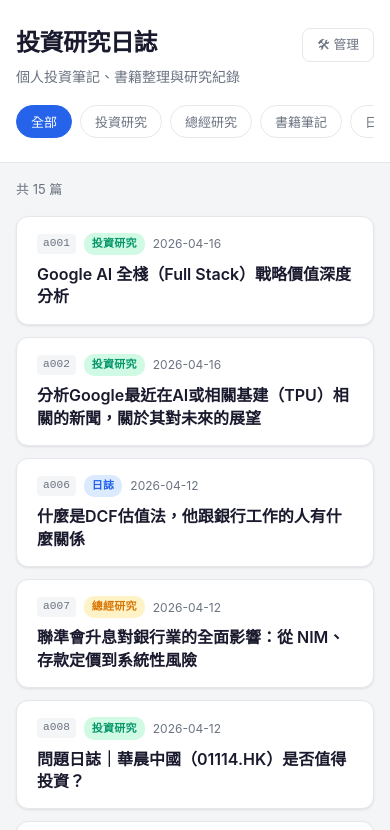
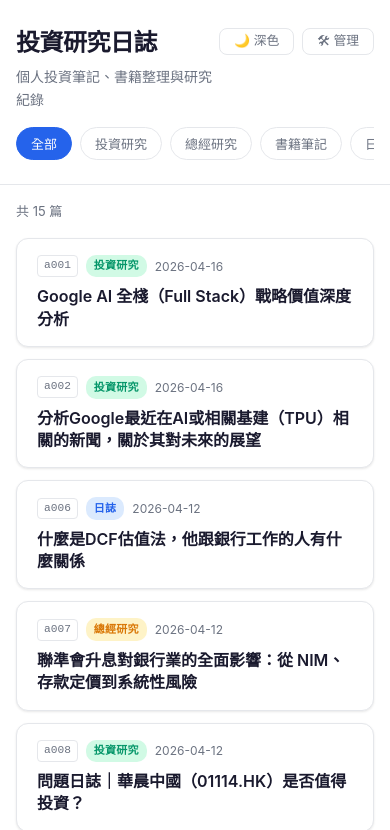
Before and after one commit to LukCabbage/journal, a plain HTML site: page index.html in a window 390 px wide. Shown: the top 830 px of the page. Drawn offline with Linux system fonts and the light colour scheme.

Commit message:
feat: add light/dark mode toggle button, default to white background
Made-with: Cursor

```diff
--- a/index.html
+++ b/index.html
@@ -1,35 +1,32 @@
 <!DOCTYPE html>
-<html lang="zh-Hant">
+<html lang="zh-Hant" data-theme="light">
 <head>
   <meta charset="UTF-8" />
   <meta name="viewport" content="width=device-width, initial-scale=1" />
   <title>投資研究日誌</title>
   <style>
-    :root {
-      --bg: #f4f5f7;
+    /* ── Light theme (default) ── */
+    :root,
+    [data-theme="light"] {
+      --bg: #ffffff;
       --surface: #ffffff;
       --text: #1a1a2e;
       --muted: #6b7280;
       --border: #e5e7eb;
       --accent: #2563eb;
       --accent-soft: #dbeafe;
-      --tag-research: #059669;
-      --tag-research-bg: #d1fae5;
-      --tag-book: #7c3aed;
-      --tag-book-bg: #ede9fe;
-      --tag-macro: #d97706;
-      --tag-macro-bg: #fef3c7;
-      --tag-trade: #dc2626;
-      --tag-trade-bg: #fee2e2;
-      --tag-journal: #2563eb;
-      --tag-journal-bg: #dbeafe;
+      --tag-research: #059669; --tag-research-bg: #d1fae5;
+      --tag-book: #7c3aed;     --tag-book-bg: #ede9fe;
+      --tag-macro: #d97706;    --tag-macro-bg: #fef3c7;
+      --tag-trade: #dc2626;    --tag-trade-bg: #fee2e2;
+      --tag-journal: #2563eb;  --tag-journal-bg: #dbeafe;
       --shadow: 0 1px 3px rgba(0,0,0,0.06), 0 1px 2px rgba(0,0,0,0.04);
       --shadow-hover: 0 10px 25px rgba(0,0,0,0.08);
       --radius: 12px;
     }
 
-    @media (prefers-color-scheme: dark) {
-      :root {
+    /* ── Dark theme ── */
+    [data-theme="dark"] {
       --bg: #0f172a;
       --surface: #1e293b;
       --text: #f1f5f9;
@@ -37,19 +34,13 @@
       --border: #334155;
       --accent: #60a5fa;
       --accent-soft: #1e3a5f;
-        --tag-research: #34d399;
-        --tag-research-bg: #064e3b;
-        --tag-book: #a78bfa;
-        --tag-book-bg: #3b0764;
-        --tag-macro: #fbbf24;
-        --tag-macro-bg: #78350f;
-        --tag-trade: #f87171;
-        --tag-trade-bg: #7f1d1d;
-        --tag-journal: #60a5fa;
-        --tag-journal-bg: #1e3a5f;
+      --tag-research: #34d399; --tag-research-bg: #064e3b;
+      --tag-book: #a78bfa;     --tag-book-bg: #3b0764;
+      --tag-macro: #fbbf24;    --tag-macro-bg: #78350f;
+      --tag-trade: #f87171;    --tag-trade-bg: #7f1d1d;
+      --tag-journal: #60a5fa;  --tag-journal-bg: #1e3a5f;
       --shadow: 0 1px 3px rgba(0,0,0,0.3);
       --shadow-hover: 0 10px 25px rgba(0,0,0,0.4);
-      }
     }
 
     * { box-sizing: border-box; margin: 0; padding: 0; }
@@ -60,6 +51,7 @@
       color: var(--text);
       line-height: 1.6;
       min-height: 100vh;
+      transition: background 0.2s, color 0.2s;
     }
 
     .header {
@@ -72,22 +64,34 @@
       backdrop-filter: blur(10px);
     }
 
-    .header-inner {
-      max-width: 720px;
-      margin: 0 auto;
+    .header-inner { max-width: 720px; margin: 0 auto; }
+
+    .header h1 { font-size: 1.5rem; font-weight: 700; letter-spacing: -0.02em; }
+    .header p { color: var(--muted); font-size: 0.875rem; margin-top: 0.25rem; }
+
+    .header-actions {
+      display: flex;
+      gap: 8px;
+      align-items: center;
+      flex-shrink: 0;
+      margin-top: 4px;
     }
 
-    .header h1 {
-      font-size: 1.5rem;
-      font-weight: 700;
-      letter-spacing: -0.02em;
+    .header-btn {
+      font-size: 0.8rem;
+      padding: 6px 14px;
+      border: 1px solid var(--border);
+      border-radius: 8px;
+      color: var(--muted);
+      text-decoration: none;
+      background: transparent;
+      cursor: pointer;
+      font-family: inherit;
+      white-space: nowrap;
+      transition: border-color 0.15s, color 0.15s;
+      line-height: 1;
     }
-
-    .header p {
-      color: var(--muted);
-      font-size: 0.875rem;
-      margin-top: 0.25rem;
-    }
+    .header-btn:hover { border-color: var(--accent); color: var(--accent); }
 
     .filters {
       display: flex;
@@ -112,17 +116,9 @@
       font-family: inherit;
     }
     .filter-btn:hover { border-color: var(--accent); color: var(--accent); }
-    .filter-btn.active {
-      background: var(--accent);
-      color: #fff;
-      border-color: var(--accent);
-    }
+    .filter-btn.active { background: var(--accent); color: #fff; border-color: var(--accent); }
 
-    .main {
-      max-width: 720px;
-      margin: 0 auto;
-      padding: 1rem;
-    }
+    .main { max-width: 720px; margin: 0 auto; padding: 1rem; }
 
     .article-list { list-style: none; }
 
@@ -138,10 +134,7 @@
       box-shadow: var(--shadow);
       transition: box-shadow 0.2s, transform 0.2s;
     }
-    .article-card:hover {
-      box-shadow: var(--shadow-hover);
-      transform: translateY(-1px);
-    }
+    .article-card:hover { box-shadow: var(--shadow-hover); transform: translateY(-1px); }
 
     .card-top {
       display: flex;
@@ -151,40 +144,20 @@
     }
 
     .tag {
-      font-size: 0.6875rem;
-      font-weight: 600;
-      padding: 0.15rem 0.5rem;
-      border-radius: 10px;
-      letter-spacing: 0.02em;
+      font-size: 0.6875rem; font-weight: 600;
+      padding: 0.15rem 0.5rem; border-radius: 10px; letter-spacing: 0.02em;
     }
     .tag-投資研究 { color: var(--tag-research); background: var(--tag-research-bg); }
-    .tag-書籍筆記 { color: var(--tag-book); background: var(--tag-book-bg); }
-    .tag-總經研究 { color: var(--tag-macro); background: var(--tag-macro-bg); }
-    .tag-交易策略 { color: var(--tag-trade); background: var(--tag-trade-bg); }
-    .tag-日誌 { color: var(--tag-journal); background: var(--tag-journal-bg); }
+    .tag-書籍筆記 { color: var(--tag-book);     background: var(--tag-book-bg); }
+    .tag-總經研究 { color: var(--tag-macro);     background: var(--tag-macro-bg); }
+    .tag-交易策略 { color: var(--tag-trade);     background: var(--tag-trade-bg); }
+    .tag-日誌     { color: var(--tag-journal);   background: var(--tag-journal-bg); }
 
-    .card-date {
-      font-size: 0.75rem;
-      color: var(--muted);
-    }
+    .card-date { font-size: 0.75rem; color: var(--muted); }
+    .card-title { font-size: 1rem; font-weight: 600; line-height: 1.4; }
 
-    .card-title {
-      font-size: 1rem;
-      font-weight: 600;
-      line-height: 1.4;
-    }
-
-    .empty-state {
-      text-align: center;
-      padding: 3rem 1rem;
-      color: var(--muted);
-    }
-
-    .count {
-      font-size: 0.8125rem;
-      color: var(--muted);
-      margin-bottom: 1rem;
-    }
+    .empty-state { text-align: center; padding: 3rem 1rem; color: var(--muted); }
+    .count { font-size: 0.8125rem; color: var(--muted); margin-bottom: 1rem; }
 
     @media (min-width: 640px) {
       .header { padding: 2rem 1.5rem; }
@@ -193,6 +166,13 @@
       .card-title { font-size: 1.0625rem; }
     }
   </style>
+  <script>
+    /* Apply saved theme before paint to avoid flash */
+    (function() {
+      const t = localStorage.getItem("theme") || "light";
+      document.documentElement.setAttribute("data-theme", t);
+    })();
+  </script>
 </head>
 <body>
   <header class="header">
@@ -202,7 +182,10 @@
           <h1>投資研究日誌</h1>
           <p>個人投資筆記、書籍整理與研究紀錄</p>
         </div>
-        <a href="manage.html" style="font-size:0.8rem;padding:6px 14px;border:1px solid var(--border);border-radius:8px;color:var(--muted);text-decoration:none;white-space:nowrap;margin-top:4px">🛠 管理</a>
+        <div class="header-actions">
+          <button class="header-btn" id="themeToggle" title="切換深色/淺色模式">☀️ 淺色</button>
+          <a href="manage.html" class="header-btn">🛠 管理</a>
+        </div>
       </div>
       <div class="filters" id="filters"></div>
     </div>
@@ -214,8 +197,24 @@
   </main>
 
   <script>
+    /* ── Theme toggle ── */
+    const root = document.documentElement;
+    const toggleBtn = document.getElementById("themeToggle");
+
+    function applyTheme(t) {
+      root.setAttribute("data-theme", t);
+      localStorage.setItem("theme", t);
+      toggleBtn.textContent = t === "dark" ? "☀️ 淺色" : "🌙 深色";
+    }
+
+    applyTheme(localStorage.getItem("theme") || "light");
+
+    toggleBtn.addEventListener("click", () => {
+      applyTheme(root.getAttribute("data-theme") === "dark" ? "light" : "dark");
+    });
+
+    /* ── Articles ── */
     const CATEGORY_ORDER = ["全部", "投資研究", "總經研究", "書籍筆記", "交易策略", "日誌"];
-
     let articles = [];
     let activeCategory = "全部";
 
@@ -223,9 +222,7 @@
       try {
         const r = await fetch("articles.json");
         articles = await r.json();
-      } catch {
-        articles = [];
-      }
+      } catch { articles = []; }
       buildFilters();
       render();
     }
@@ -233,12 +230,10 @@
     function buildFilters() {
       const cats = new Set(articles.map(a => a.category));
       const ordered = CATEGORY_ORDER.filter(c => c === "全部" || cats.has(c));
-
       const el = document.getElementById("filters");
       el.innerHTML = ordered.map(c =>
         `<button class="filter-btn${c === activeCategory ? " active" : ""}" data-cat="${c}">${c}</button>`
       ).join("");
-
       el.addEventListener("click", e => {
         const btn = e.target.closest(".filter-btn");
         if (!btn) return;
@@ -251,22 +246,18 @@
 
     function render() {
       const filtered = activeCategory === "全部"
-        ? articles
-        : articles.filter(a => a.category === activeCategory);
-
+        ? articles : articles.filter(a => a.category === activeCategory);
       document.getElementById("count").textContent = `共 ${filtered.length} 篇`;
-
       const listEl = document.getElementById("list");
       if (filtered.length === 0) {
         listEl.innerHTML = '<li class="empty-state">尚無文章</li>';
         return;
       }
-
       listEl.innerHTML = filtered.map(a => `
         <li>
           <a class="article-card" href="${a.filename}">
             <div class="card-top">
-              ${a.id ? `<span class="card-date" style="font-family:monospace;font-size:0.7rem;background:var(--bg);padding:1px 6px;border-radius:4px">${a.id}</span>` : ""}
+              ${a.id ? `<span class="card-date" style="font-family:monospace;font-size:0.7rem;background:var(--bg);padding:1px 6px;border-radius:4px;border:1px solid var(--border)">${a.id}</span>` : ""}
               <span class="tag tag-${a.category}">${a.category}</span>
               <span class="card-date">${a.date}</span>
             </div>
```
Lines whose indentation alone changed are shown as unchanged.
